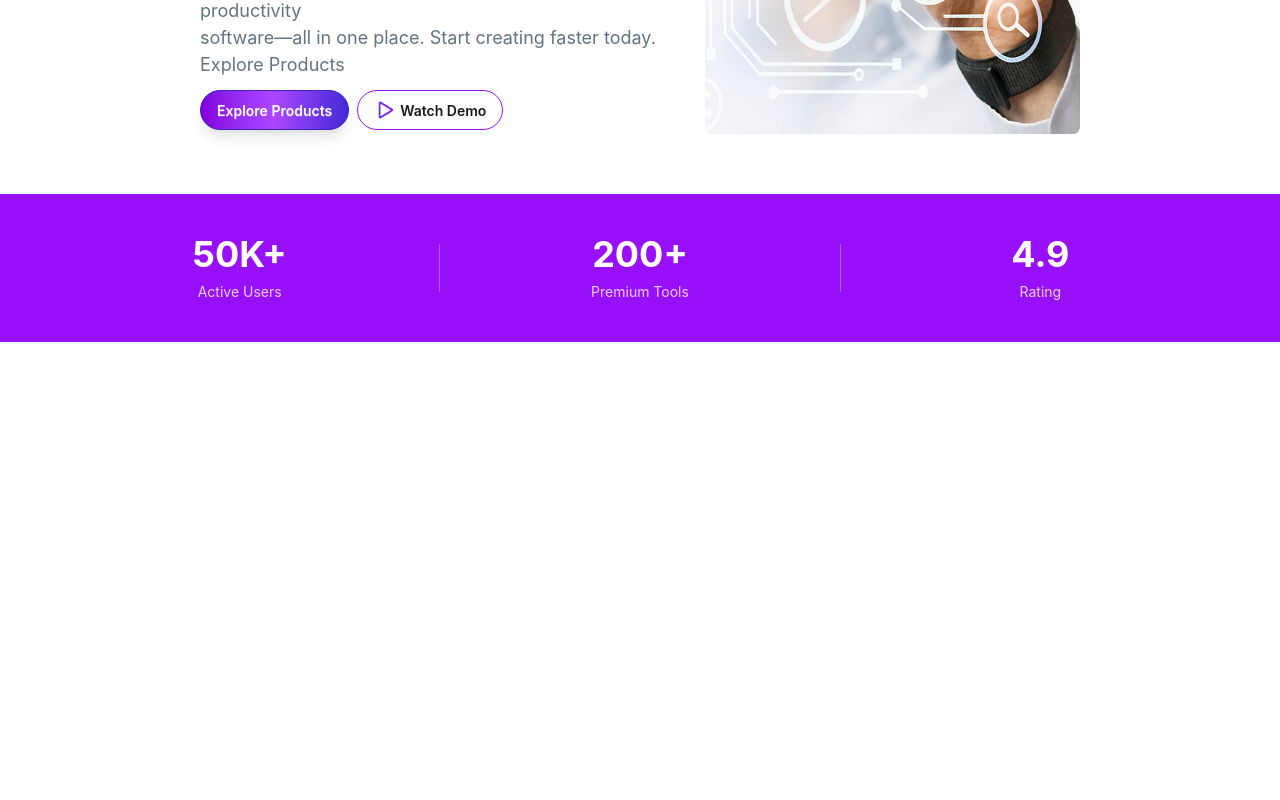
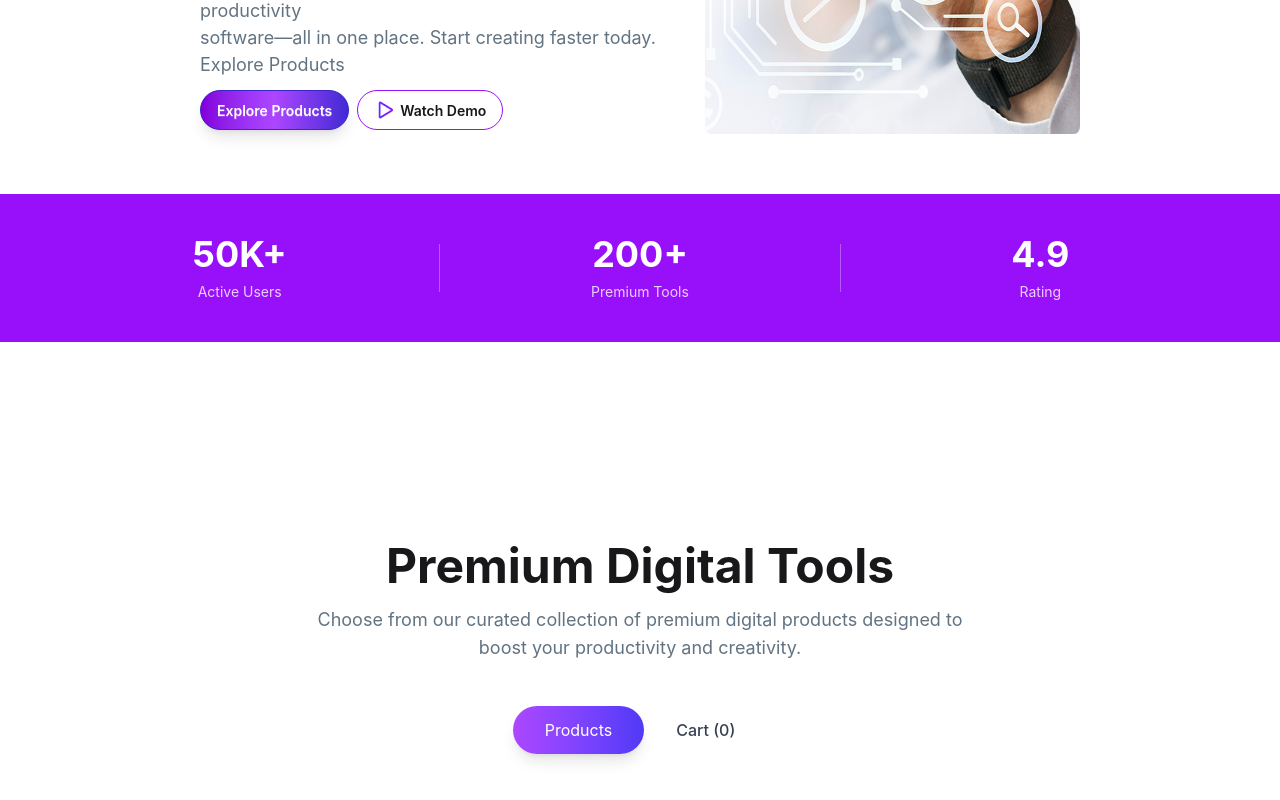
Before and after one commit to abdulkarim70/Assignment-06, a React (Vite) app: page / in a window 1280 px wide. Shown: the part 608-1408 px from the top of the page. Before the commit the page ends 1070 px from the top, so only its background shows below. Built offline with nearby package versions, Linux system fonts and the light colour scheme.

Commit message:
Premiul Section Designed

```diff
--- a/src/App.jsx
+++ b/src/App.jsx
@@ -1,5 +1,6 @@
 import Banner from "./Components/Banner"
 import Navbar from "./Components/Navbar"
+import PremiumSection from "./Components/PremiumSection"
 import Stat from "./Components/Stat"
 
 
@@ -11,6 +12,7 @@ function App() {
    <Navbar/>
    <Banner/>
    <Stat/>
+   <PremiumSection/>
     </>
   )
 }
--- a/src/Components/Banner.jsx
+++ b/src/Components/Banner.jsx
@@ -7,7 +7,7 @@ const Banner = () => {
         <div  className='flex px-[200px] gap-6 py-[60px] mx-auto max-w-[1600px]  '>
 <div className='w-[640px] h-[406px]'>
     <div>
-    <div className="inline-flex items-center gap-2 px-4 py-2 rounded-full bg-gray-100 shadow-sm">
+    <div className="inline-flex items-center gap-2 px-4 py-2 rounded-full bg-[#E1E7FF] shadow-sm">
 
   <span className="w-2 h-2 bg-purple-600 rounded-full animate-pulse"></span>
 
--- /dev/null
+++ b/src/Components/PremiumSection.jsx
@@ -0,0 +1,53 @@
+import { useState } from "react";
+
+const PremiumSection = () => {
+  const [active, setActive] = useState("products");
+
+  return (
+    <div className=" py-20  mx-auto mx-w-[1200px] px-[200px]">
+      <div className="max-w-4xl mx-auto text-center">
+
+        <h1 className="text-5xl font-bold mb-4">
+          Premium Digital Tools
+        </h1>
+
+
+        <p className="text-[#627382] text-lg max-w-2xl mx-auto mb-10">
+          Choose from our curated collection of premium digital products
+          designed to boost your productivity and creativity.
+        </p>
+
+
+        <div className="inline-flex rounded-full p-1">
+
+
+          <button
+            onClick={() => setActive("products")}
+            className={`px-8 py-3 rounded-full text-[16px]  ${
+              active === "products"
+                ? "bg-gradient-to-r from-purple-500 to-indigo-600 text-white shadow-lg"
+                : "text-gray-700"
+            }`}
+          >
+            Products
+          </button>
+
+
+          <button
+            onClick={() => setActive("cart")}
+            className={`px-8 py-3 rounded-full font-medium  ${
+              active === "cart"
+                ? "bg-gradient-to-r from-purple-500 to-indigo-600 text-[#FFFFFF] shadow-lg"
+                : "text-gray-700"
+            }`}
+          >
+            Cart (0)
+          </button>
+        </div>
+
+      </div>
+    </div>
+  );
+};
+
+export default PremiumSection;
```
